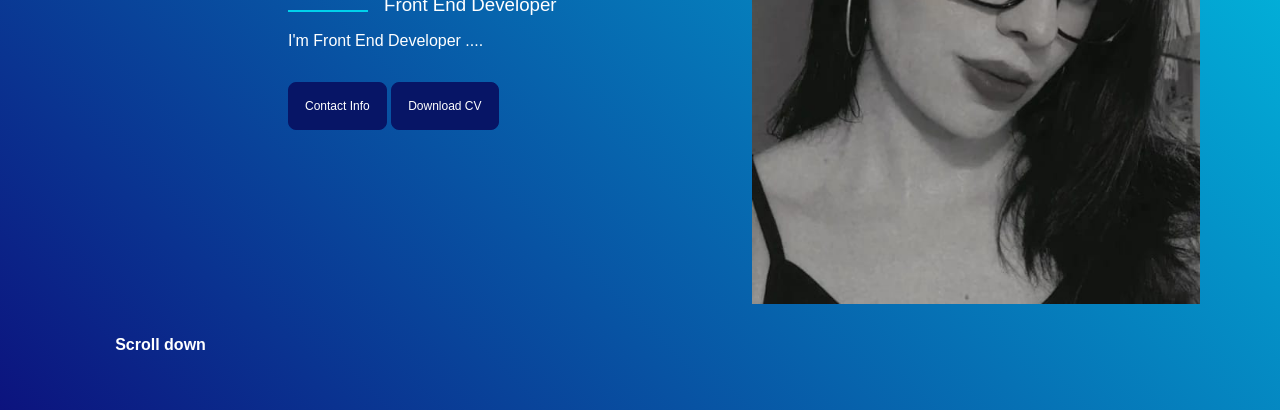
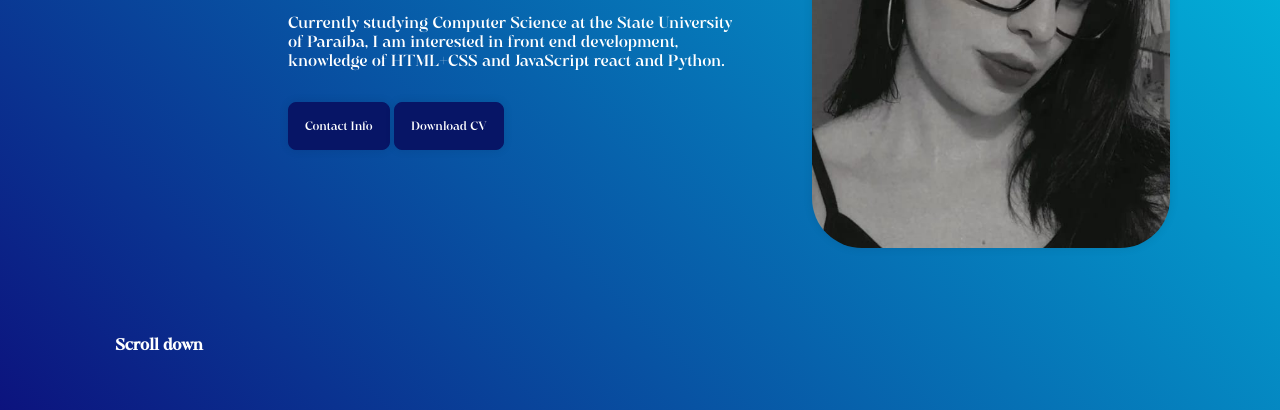
Before and after one commit to LiliannyMarinho/Portfolio, a plain HTML site: page index.html in a window 1280 px wide. Shown: the part 390-800 px from the top of the page. Drawn offline with Linux system fonts and the light colour scheme.

Commit message:
Atualização

```diff
--- a/index.html
+++ b/index.html
@@ -22,7 +22,7 @@
         <div class="home-text">
             <h2>Hello I'm Lilianny <i class="ph-bold ph-hand-waving"></i></h2>
             <h3>Front End Developer</h3>
-            <p>I'm Front End Developer ....</p>
+            <p>Currently studying Computer Science at the State University of Paraíba, I am interested in front end development, knowledge of HTML+CSS and JavaScript react and Python.</p>
             <div class="home-btn">
                 <a href="#" class="btn">Contact Info</a>
                 <a href="/img/MeuCurrículo-Lilianny.pdf" class="btn">Download CV <i class="ph ph-read-cv-logo"></i></a>
--- a/tela.css
+++ b/tela.css
@@ -1,10 +1,19 @@
+@font-face {
+    font-family: Fonte1;
+    src: url(/fontes/CamelliaSignatureDEMO!-DEMO!.otf);
+}
+@font-face {
+    font-family: Fonte2;
+    src: url(/fontes/Elegante\ Classica.ttf);
+}
+
 * {
     box-sizing: border-box;
     padding: 0;
     margin: 0;
-    font-family: Arial, Helvetica, sans-serif;
     text-decoration: none;
     list-style: none;
+    font-family: Fonte2;
 }
 
 body {
@@ -28,6 +37,7 @@ header {
     color:rgb(255, 255, 255);
     font-size: 1.2rem;
     font-weight: 600;
+    font-family: Fonte1;
 }
 
 .navmenu {
@@ -57,8 +67,9 @@ header {
 }
 
 .home-img img {
-    width: 100%;
+    width: 80%;
     height: auto;
+    margin-left: 60px;
 }
 
 .home-text h2 {
@@ -100,6 +111,7 @@ header {
     text-align: center;
     background: rgb(7, 21, 102);
     transition: all 0.5s;
+    box-shadow: 0 0 10px rgba(0, 0, 0, 0.1);
 }
 
 .btn:hover {
@@ -138,3 +150,8 @@ header {
     display: flex;
     align-items: center;
 }
+
+img {
+    border-radius: 50px;
+    box-shadow: 0 0 10px rgba(0, 0, 0, 0.1);
+}
```
Also changed, not shown: fontes/CamelliaSignatureDEMO!-DEMO!.otf (added), fontes/CamelliaSignatureDEMO!-DEMO!.ttf (added), fontes/Elegante Classica.ttf (added).
